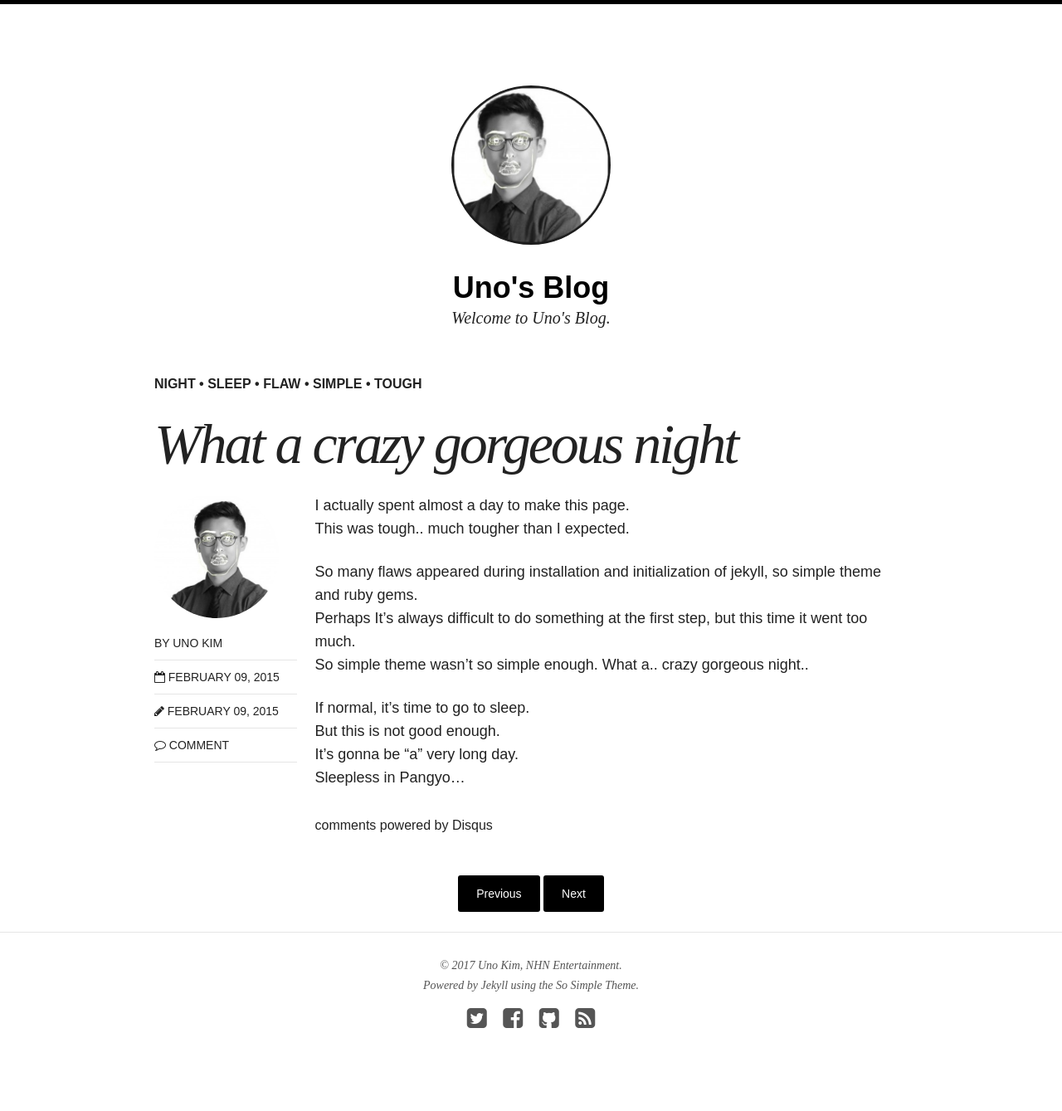
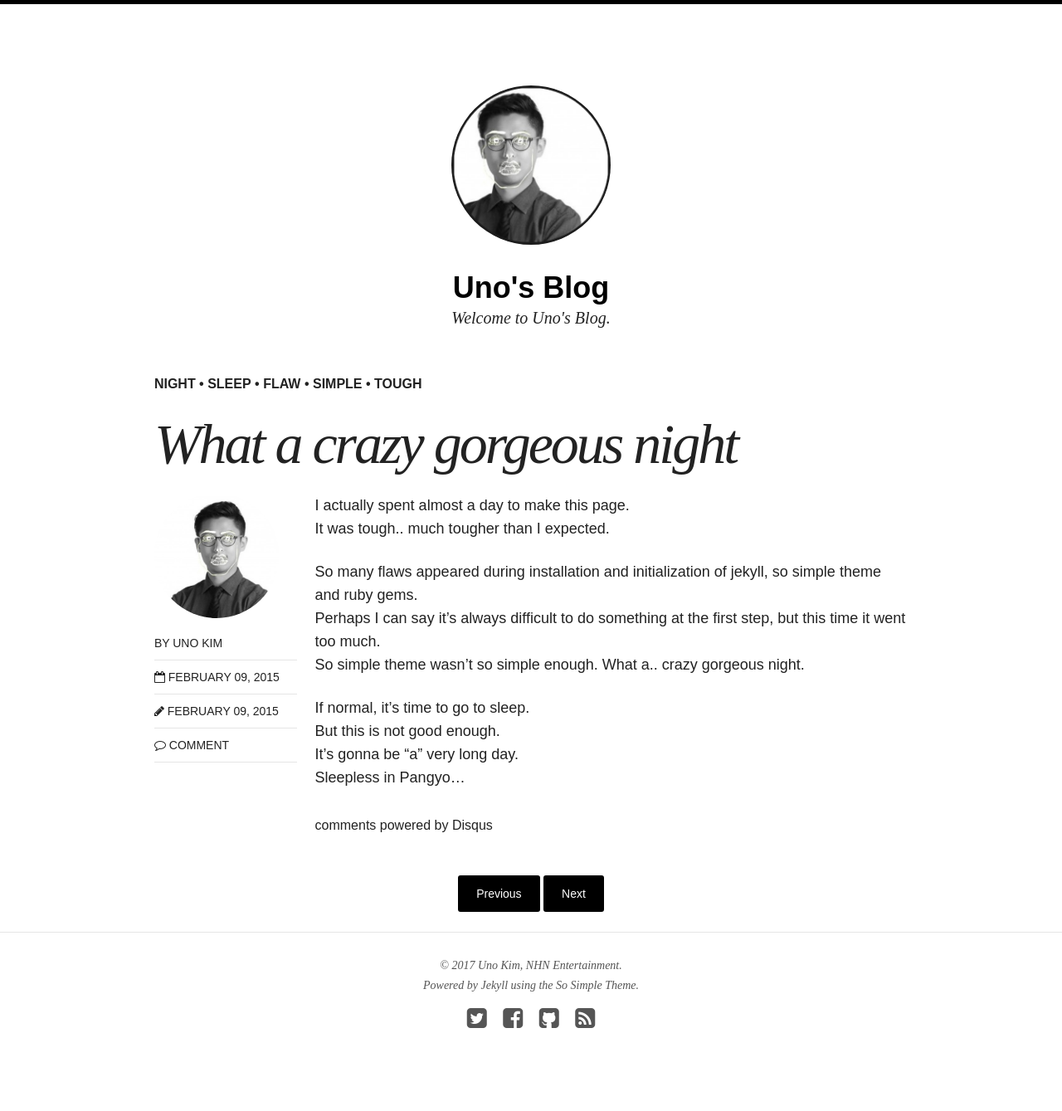
Before and after one commit to djkeh/djkeh.github.io, a Jekyll site: the page built from _posts/blog/2015-02-09-What-a-crazy-gorgeous-night.md, in a window 1280 px wide. Shown: the whole page at 83% size. Built offline with Jekyll 4.4.1, drawn with Linux system fonts in a browser that asks for light colours; nearby versions of some CDN libraries; comment, search, counter and statistics services are not loaded.

Commit message:
fix an old blog post

```diff
--- a/_posts/blog/2015-02-09-What-a-crazy-gorgeous-night.md
+++ b/_posts/blog/2015-02-09-What-a-crazy-gorgeous-night.md
@@ -12,11 +12,11 @@ share: false
 ---
 
 I actually spent almost a day to make this page.
-This was tough.. much tougher than I expected.
+It was tough.. much tougher than I expected.
 
 So many flaws appeared during installation and initialization of jekyll, so simple theme and ruby gems.
-Perhaps It's always difficult to do something at the first step, but this time it went too much.
-So simple theme wasn't so simple enough. What a.. crazy gorgeous night..
+Perhaps I can say it's always difficult to do something at the first step, but this time it went too much.
+So simple theme wasn't so simple enough. What a.. crazy gorgeous night.
 
 If normal, it's time to go to sleep.
 But this is not good enough.
```
Also changed, not shown: other parts of _posts/blog/2015-02-09-What-a-crazy-gorgeous-night.md (+1 -1 lines).
